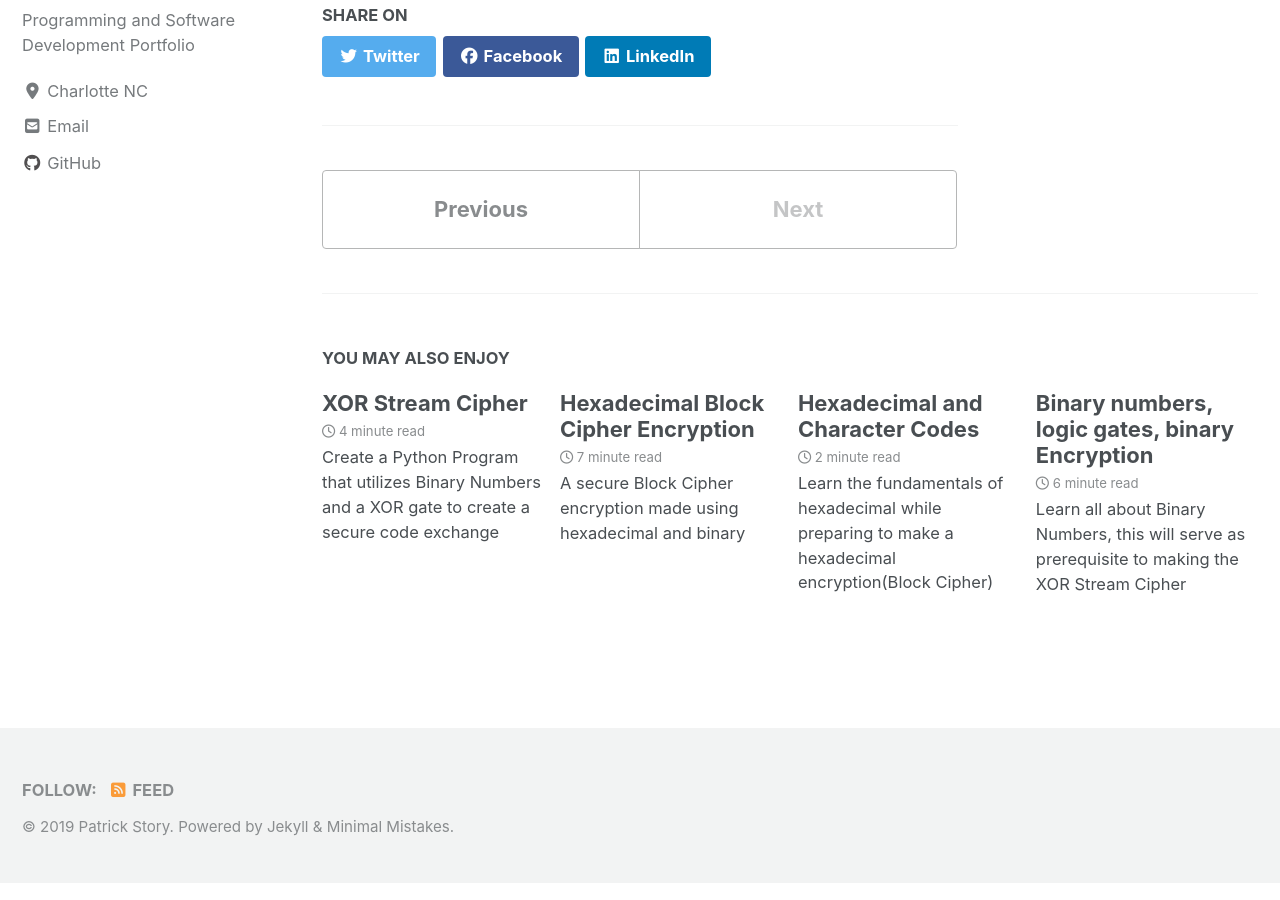
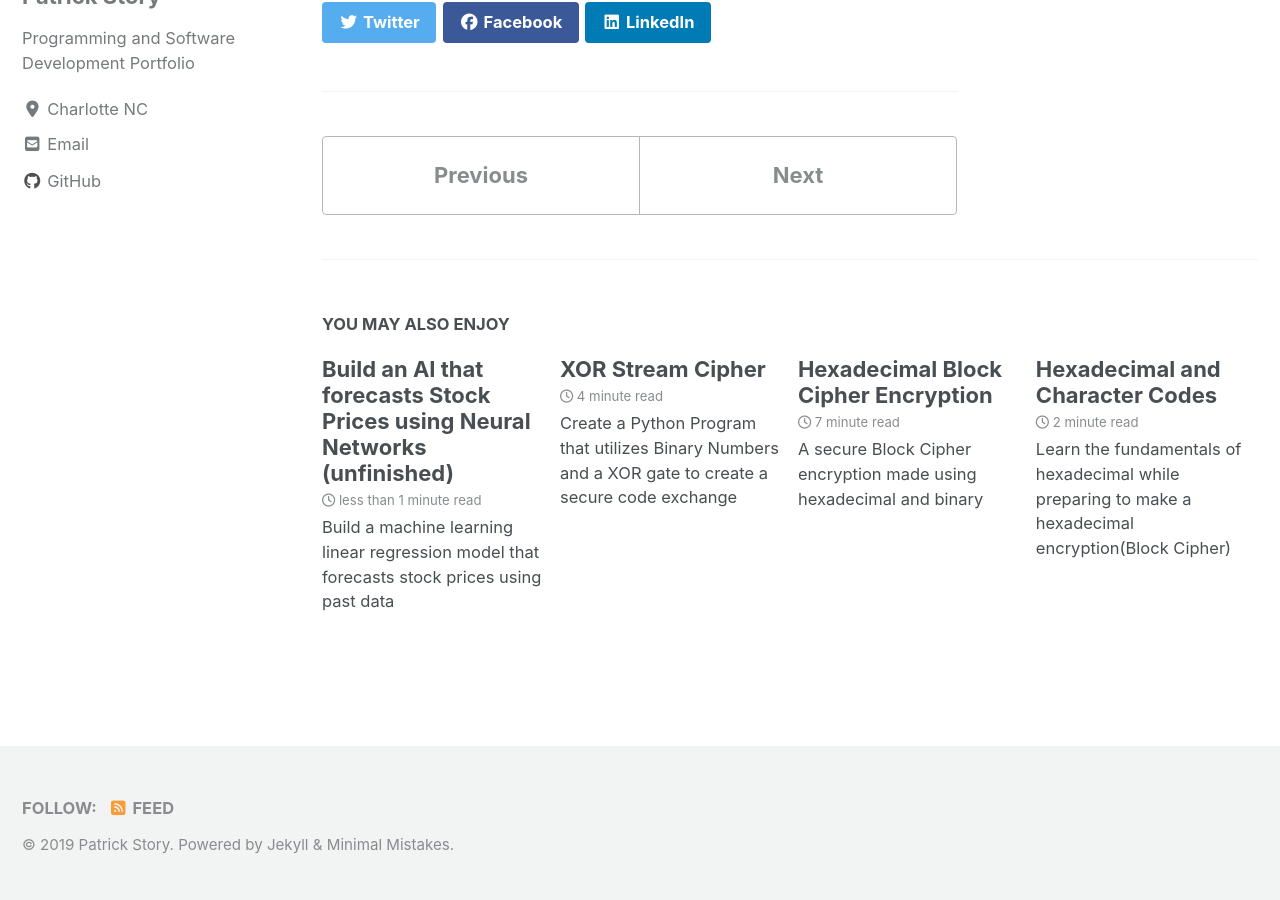
Before and after one commit to Patchyst/Patchyst.github.io, a Jekyll site: the page built from _posts/2019-08-15-My_First_Machine_Learning_Model.md, in a window 1280 px wide and 900 px high, scrolled down 17143 px. Built offline with Jekyll 4.4.1, drawn with Linux system fonts in a browser that asks for light colours; cached includes are drawn as plain includes; nearby versions of some CDN libraries; some of the changed text lies outside the part shown.

Commit message:
updating Build a Neuron Page and creating stock AI page

```diff
--- /dev/null
+++ b/_posts/2019-08-20-StockPriceForcaster.md
@@ -0,0 +1,8 @@
+---
+title: "Build an AI that forecasts Stock Prices using Neural Networks (unfinished)"
+date: 2019-08-15
+tags: [Advanced Projects, Machine Learning, Artificial Intelligence, Python]
+header:
+  image: "images/stocks.jpg"
+excerpt: "Build a machine learning linear regression model that forecasts stock prices using past data"
+---
```
Also changed, not shown: _posts/2019-08-15-My_First_Machine_Learning_Model.md (+1 -1 lines), images/stocks.jpg (added).
